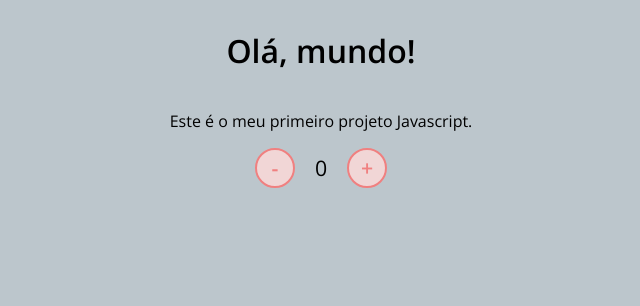
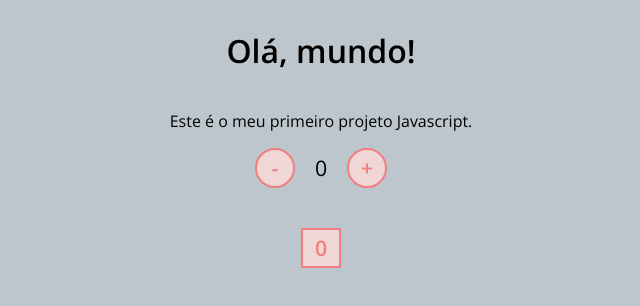
Before and after one commit to alexsandro-cristiano/repo-DIO, a plain HTML site: page introducao-js/index.html in a window 1280 px wide. Shown: the whole page, without its empty margins (319-959 px from the left). Drawn offline with nearby package versions, Linux system fonts and the light colour scheme.

Commit message:
adicionar botao que reseta a contagem em introducao-js

```diff
--- a/introducao-js/index.html
+++ b/introducao-js/index.html
@@ -14,6 +14,8 @@
       <span id="currentNumber">0</span>
       <button name="adicionar" onclick="increment()">+</button>
     </div>
+    <button class="zero" name="zerar" onclick="zerar()">0</button>
+
     <script src="./main.js"></script>
   </body>
 </html>
--- a/introducao-js/main.css
+++ b/introducao-js/main.css
@@ -24,6 +24,11 @@ button {
   text-align: center;
 }
 
+.zero {
+  margin-top: 2.5rem;
+  border-radius: 0%;
+}
+
 #counter {
   display: flex;
 }
--- a/introducao-js/main.js
+++ b/introducao-js/main.js
@@ -1,6 +1,12 @@
 let count = 0
 
 const CURRENT_NUMBER = document.getElementById('currentNumber')
+
+function zerar() {
+  count = 0
+  activeNumberNegative(count)
+  CURRENT_NUMBER.innerHTML = count
+}
 
 function increment() {
   count++
```
